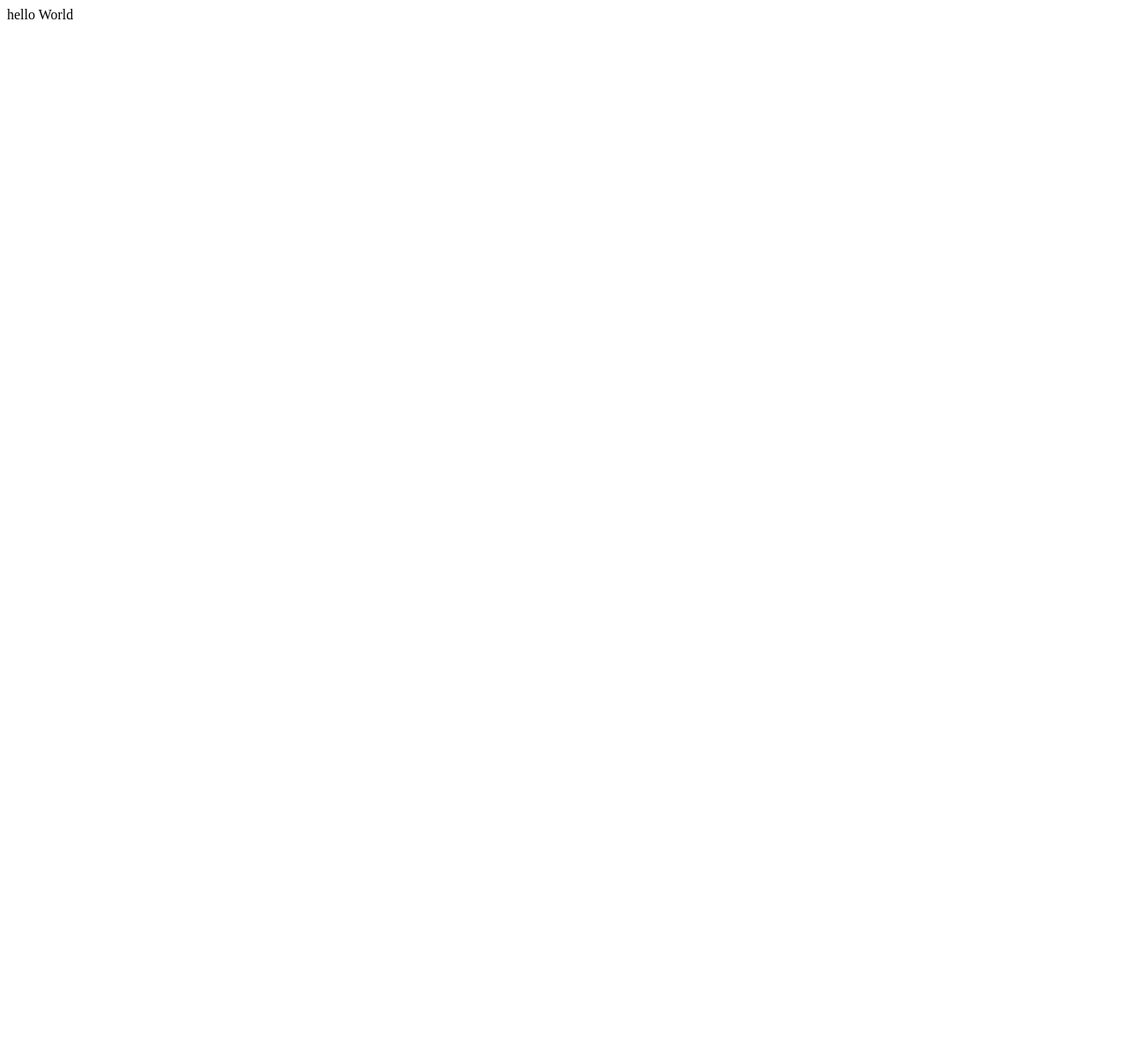
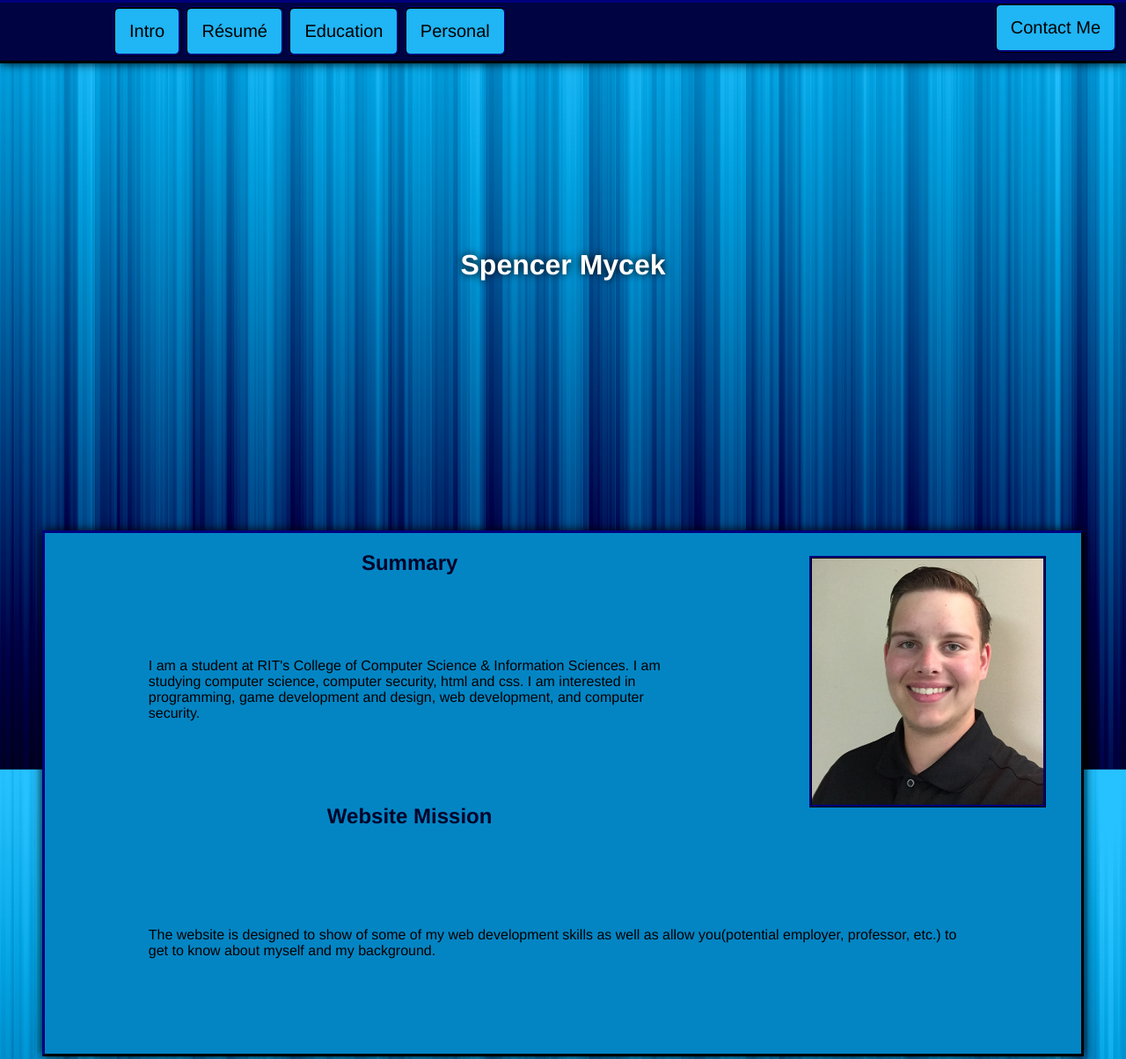
Before and after one commit to SpencerMycek/SpencerMycek.github.io, a plain HTML site: page index.html in a window 1280 px wide. Shown: the top 1204 px of the page at 88% size. Before the commit the page ends 800 px from the top, so only its background shows below. Drawn offline with Linux system fonts and the light colour scheme.

Commit message:
second revision

```diff
--- /dev/null
+++ b/home_page.css
@@ -0,0 +1,179 @@
+body, html, main {
+	/* important */
+	height: 100%;
+	margin: 0%;
+	font-family: "Helvetica Neue", Helvetica, Arial, sans-serif;
+	color: #000329
+}
+footer, .navigation{
+	background-color: #000342;
+	width: 100%;
+	border-top: outset;
+	border-bottom: outset;
+	border-color: #000028;
+}
+footer{
+	position: static;
+	bottom: 0;
+	left: 0;
+	height: 100px;
+}
+.navigation{
+	position: fixed;
+	top: 0;
+	left: 0;
+	height: 66px;
+	z-index: 100;
+}
+.cd-fixed-bg {
+	min-height: 100%;
+	background-attachment: fixed;
+	background-repeat: repeat;
+	background-position: center;
+}
+
+.cd-fixed-bg.cd-bg-1 {
+  background-image: url("./background.png");
+}
+
+.cd-scrolling-bg {
+	min-height: 100%;
+}
+h1{
+  height: 70vh;
+  display: flex;
+  align-items: center;
+  justify-content: center;
+  color: white;
+  text-shadow: 0 0 10px #000;
+}
+h2{
+	align-items: center;
+	display: flex;
+	justify-content: center;
+}
+h6{
+	height: 5vh;
+	display: flex;
+	align-items: center;
+	justify-content: center;
+	color: white;
+	text-shadow: 0 0 10px #000;
+}
+.cd-container{
+	background-color: #0385c4;
+	margin-left: 3em;
+	margin-right: 3em;
+	border-style: outset;
+	border-color: #000028;
+}
+p{
+  height: 65vh;
+  display: flex;
+  align-items: center;
+  justify-content: center;
+  color: Black;
+  padding-left: 10%;
+  padding-right: 10%;
+}
+p.intro{
+	height: 27.5vh;
+}
+
+.cd-container, .navigation, footer{
+	box-shadow: 0px 0px 11px #000000;
+}
+.button{
+	font-size: 20px;
+	text-decoration: none;
+	background-color: #20B5F4;
+	color: Black;
+	padding: 14px 16px;
+	text-align: center;
+	display: inline-block;
+	border-radius: 7px;
+	border: ridge;
+	border-color: #000028;
+	transition-delay: 0.025s;
+	-webkit-transition-duration: 0.025s;
+
+}
+.button:hover{
+	background-color: #000342;
+	color: White;
+}
+.button-container{
+	margin-top: 4px;
+	margin-left: 10%;
+}
+img{
+	max-height: 280px;
+	max-width: 320px;
+	margin-top: 10px;
+	border: ridge;
+	border-color: #000028;
+}
+figure{
+	float: right;
+}
+.box{
+	float: right;
+	margin-right: 10px;
+}
+.overlay {
+  position: fixed;
+  top: 0;
+  bottom: 0;
+  left: 0;
+  right: 0;
+  background: rgba(0, 0, 0, 0.7);
+  transition: opacity 500ms;
+  visibility: hidden;
+  opacity: 0;
+}
+.overlay:target {
+  visibility: visible;
+  opacity: 1;
+}
+
+.popup {
+  margin: 70px auto;
+  padding: 20px;
+  background: #ffffff;
+  border-radius: 5px;
+  width: 30%;
+  position: relative;
+  transition: all 5s ease-in-out;
+}
+
+.popup h2 {
+  margin-top: 0;
+  color: #333333;
+  font-family: Tahoma, Arial, sans-serif;
+}
+.popup .close {
+  position: absolute;
+  top: 20px;
+  right: 30px;
+  transition: all 200ms;
+  font-size: 30px;
+  font-weight: bold;
+  text-decoration: none;
+  color: #333;
+}
+.popup .close:hover {
+  color: #06D85F;
+}
+.popup .content {
+  max-height: 30%;
+  overflow: auto;
+}
+
+@media screen and (max-width: 700px){
+  .box{
+    width: 70%;
+  }
+  .popup{
+    width: 70%;
+  }
+}
--- a/index.html
+++ b/index.html
@@ -1 +1,75 @@
-hello World
+<!DOCTYPE html>
+<html lang="en">
+  <head>
+    <meta charset="utf-8">
+	<link href="./home_page.css" rel="stylesheet" type="text/css"/>
+    <title>Spencer Mycek's Home Page</title>
+  </head>
+<body>
+
+	<div class="navigation">
+		<div class="box">
+			<a class="button" href="#popup1">Contact Me</a>
+		</div>
+		<div class="button-container">
+			<a href="#Intro" class="button">Intro</a>
+			<a href="#Résumé" class="button">Résumé</a>
+			<a href="#Education" class="button">Education</a>
+			<a href="#Personal" class="button">Personal</a>
+		</div>
+	</div>
+
+	<div class="cd-fixed-bg cd-bg-1">
+		<div class="cd-scrolling-bg">
+			<a name="Intro"></a>
+			<h1>Spencer Mycek</h1>
+
+				<div id="intro" class="cd-container">
+					<a name="Intro"></a>
+					<figure>
+						<img src="./profile.jpg"/>
+					</figure>
+					<h2 class="intro">Summary</h2>
+					<p class="intro">I am a student at RIT's College of Computer Science &amp Information Sciences. I am studying computer science, computer security, html and css. I am interested in programming, game development and design, web development, and computer security.</p>
+					<h2 class="intro">Website Mission</h2>
+					<p class="intro">The website is designed to show of some of my web development skills as well as allow you(potential employer, professor, etc.) to get to know about myself and my background.</p>
+				</div>
+
+			<a name="Résumé"></a>
+			<h1>Résumé</h1>
+
+			<div id="résumé" class="cd-container">
+				<a name="Résumé"></a>
+				<p>Lorem Ipsum</p>
+			</div>
+
+		<a name="Education"></a>
+		<h1>Education</h1>
+			<div id="education" class="cd-container">
+				<p>Lorem Ipsum</p>
+				<a name="Personal"></a>
+			</div>
+
+		<a name="Personal"></a>
+		<h1>Personal</h1>
+			<div id="personal" class="cd-container">
+				<p>Lorem Ipsum</p>
+			</div>
+			<h6></h6>
+		</div>
+	<div>
+</div>
+<div id="popup1" class="overlay">
+	<div class="popup">
+		<h2>Contact Info</h2>
+		<a class="close" href="#">&times;</a>
+		<div class="content">
+			Email: Spence.Mycek@gmail.com or Srm2686@rit.edu
+			Phone: (484) 343-0288
+		</div>
+	</div>
+</div>
+</body>
+<footer>
+
+</footer>
```
Also changed, not shown: indec.html (deleted, +0 -1 lines), background.png (added), profile.jpg (added).
